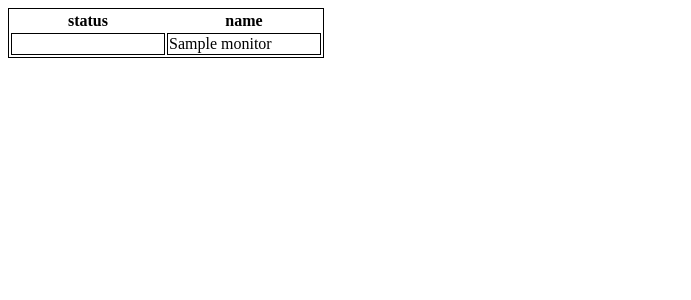
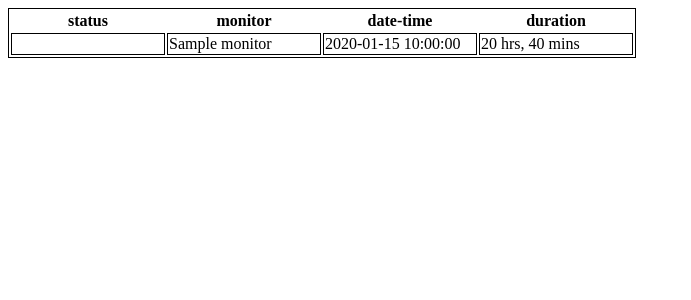
Before and after one commit to lauralyngonzalez/website-monitor, a PHP site: page /retrieveMonitor.php in a window 1280 px wide. Shown: the top 300 px of the page, without its empty margins (0-691 px from the left). Run offline with PHP 8.4, Linux system fonts and the light colour scheme; tables that the repository leaves empty or names only in its code hold one stand-in row (values such as "Sample post"); data that the repository does not hold is empty; a stand-in replaces the project's code that opens the database connection.

Commit message:
implemented duration

```diff
--- a/monitor.php
+++ b/monitor.php
@@ -41,7 +41,7 @@
 		}
 	}
 
-	echo $date;
+	//echo $date;
 
 	header("refresh: 30");
 
--- a/retrieveMonitor.php
+++ b/retrieveMonitor.php
@@ -27,7 +27,7 @@
 		$monitor_data = $stmt->fetchAll();
 
 		echo "<table style='border: solid 1px black;'>";
-		echo "<tr><th>status</th><th>name</th></tr>";
+		echo "<tr><th>status</th><th>monitor</th><th>date-time</th><th>duration</th></tr>";
 
 		foreach($monitor_data as $row) {
 			$name = $row['name'];
@@ -45,23 +45,39 @@
 					WHERE monitor_id = '$monitor_id'");
 			$stmt->execute();
 			$active_monitors = $stmt->fetchAll();
+			$datetime = date("Y-m-d H:i:s");
 
 			// add if monitor doesn't exist
 			if (empty($active_monitors)) {
-				echo 'empty';
-				// have to adjust this to DATETIME
-				$date = date("M d, Y h:i:s A");
 
-				$sql = "INSERT INTO monitor_event(monitor_id,status)
-					VALUES(:monitor_id,:status)";
+
+				$sql = "INSERT INTO monitor_event(monitor_id,status,timestamp)
+					VALUES(:monitor_id,:status,:timestamp)";
 				$stmt = $pdo->prepare($sql);
 				$stmt->bindParam(':monitor_id', $monitor_id);
 				$stmt->bindParam(':status', $httpStatus);
+				$stmt->bindParam(':timestamp', $datetime);
 				$stmt->execute();
+			} else {
+				// monitor exists, so check if the status changed
+				$datetime = $active_monitors[0]['timestamp'];
+				$current_datetime = date("Y-m-d H:i:s");
+
+				// Initialising the two datetime objects
+				$datetime1 = new DateTime($datetime);
+				$datetime2 = new DateTime($current_datetime);
+
+				// Calling the diff() function on above
+				// two DateTime objects
+				$difference = $datetime1->diff($datetime2);
+				$duration = $difference->format('%h') . " hrs, " . $difference->format('%i') . " mins";
 			}
 
 			echo "<tr><td style='width:150px;border:1px solid black;'>" . $httpStatus . "</td>" .
-			"<td style='width:150px;border:1px solid black;'>" . $name . "</td></tr>";
+			"<td style='width:150px;border:1px solid black;'>" . $name . "</td>" .
+			"<td style='width:150px;border:1px solid black;'>" . $datetime . "</td>" .
+			"<td style='width:150px;border:1px solid black;'>" . $duration . "</td>" .
+			"</tr>";
 		}
 	} catch(PDOException $e) {
 		echo "Error: " . $e->getMessage();
```
